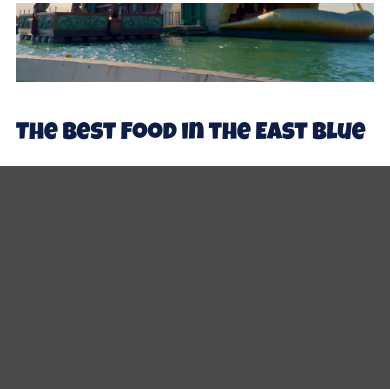
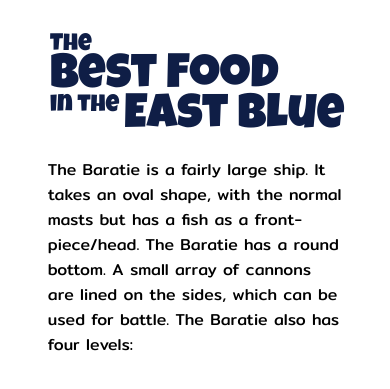
Before and after one commit to MooKorea/4361-Assignment-1, a website built with Vite: page index.html in a window 390 px wide. Shown: the part 841-1230 px from the top of the page. Before the commit the page ends 1097 px from the top, so only its background shows below. Built offline with nearby package versions, Linux system fonts and the light colour scheme.

Commit message:
body mobile test

```diff
--- a/index.html
+++ b/index.html
@@ -18,7 +18,12 @@
           overflow: hidden;
         "
       >
-        <video playsinline muted class="intro-video-src fade-in" style="opacity: 0">
+        <video
+          playsinline
+          muted
+          class="intro-video-src fade-in"
+          style="opacity: 0"
+        >
           <source src="/Baratie-Intro0001-0126.webm" type="video/webm" />
           <source src="/Baratie-Intro-Fallback.mp4" type="video/mp4" />
         </video>
@@ -33,10 +38,7 @@
       </div>
       <div class="header-background-container">
         <div class="header-background-img">
-          <img
-            src="Baratie-set.jpg"
-            alt="photo of the Baratie"
-          />
+          <img src="Baratie-set.jpg" alt="photo of the Baratie" />
         </div>
         <div class="background-graphics-container">
           <div class="background-graphics">
@@ -65,7 +67,11 @@
                     gradientTransform="translate(536.869 542.981) rotate(52.9827) scale(549.504 528.568)"
                   >
                     <stop stop-color="#424884" stop-opacity="0.4" />
-                    <stop offset="0.791667" stop-color="#45A3F9" stop-opacity="0.29" />
+                    <stop
+                      offset="0.791667"
+                      stop-color="#45A3F9"
+                      stop-opacity="0.29"
+                    />
                   </radialGradient>
                 </defs>
               </svg>
@@ -93,13 +99,18 @@
                     gradientTransform="translate(326.652 225.296) rotate(52.9827) scale(389.364 324.818)"
                   >
                     <stop stop-color="#313457" stop-opacity="0.55" />
-                    <stop offset="0.791667" stop-color="#1B1A42" stop-opacity="0.69" />
+                    <stop
+                      offset="0.791667"
+                      stop-color="#1B1A42"
+                      stop-opacity="0.69"
+                    />
                   </radialGradient>
                 </defs>
               </svg>
             </div>
             <h1 class="title">
-              <span class="eat">EAT</span> <span class="at-the">at the</span> <br />
+              <span class="eat">EAT</span> <span class="at-the">at the</span>
+              <br />
               <span class="baratie">BARATIE!</span>
             </h1>
           </div>
@@ -109,12 +120,24 @@
     <main>
       <section class="body1">
         <div class="wavy-transition">
-          <svg class="blue" viewBox="0 0 1440 388" fill="none" xmlns="http://www.w3.org/2000/svg">
-            <g style="mix-blend-mode:soft-light">
-            <path d="M1441.5 387.5V0.5C1234 0.5 1199 136 1038.5 171C891.716 203.009 813.5 150.5 660 112C506.5 73.5 459.5 129 330.5 171C235.759 201.846 89 204.5 0 131V387.5H1441.5Z" fill="#8CF8FF"/>
+          <svg
+            class="blue"
+            viewBox="0 0 1440 388"
+            fill="none"
+            xmlns="http://www.w3.org/2000/svg"
+          >
+            <g style="mix-blend-mode: soft-light">
+              <path
+                d="M1441.5 387.5V0.5C1234 0.5 1199 136 1038.5 171C891.716 203.009 813.5 150.5 660 112C506.5 73.5 459.5 129 330.5 171C235.759 201.846 89 204.5 0 131V387.5H1441.5Z"
+                fill="#8CF8FF"
+              />
             </g>
           </svg>
-          <svg viewBox="0 0 1440 1221" fill="none" xmlns="http://www.w3.org/2000/svg">
+          <svg
+            viewBox="0 0 1440 1221"
+            fill="none"
+            xmlns="http://www.w3.org/2000/svg"
+          >
             <path
               d="M0 1221V232C144.5 323 267 351 406 294C545 237 654.5 197.154 811 232C967.5 266.846 1096 283.5 1211.5 232C1302.5 191.424 1393.5 89.5001 1441.5 0.500061V1221H0Z"
               fill="url(#paint0_radial_40_156)"
@@ -153,7 +176,21 @@
             <div class="slideshow">
               <img src="Baratie-set.jpg" />
             </div>
-            <h2>The Best Food in the East Blue</h2>
+            <div class="text">
+              <h2>
+                <span class="the">The</span> <br />
+                <span class="best-food">Best Food</span> <br />
+                <span class="in-the">in the</span>
+                <span class="east-blue">East Blue</span>
+              </h2>
+              <p>
+                The Baratie is a fairly large ship. It takes an oval shape, with
+                the normal masts but has a fish as a front-piece/head. The
+                Baratie has a round bottom. A small array of cannons are lined
+                on the sides, which can be used for battle. The Baratie also has
+                four levels:
+              </p>
+            </div>
           </div>
         </div>
       </section>
--- a/styles/body1.scss
+++ b/styles/body1.scss
@@ -1,6 +1,7 @@
 section.body1 {
   position: relative;
   height: 200px;
+  max-width: 100vw;
   .wavy-transition {
     @media (min-width: 1300px) {
       bottom: 90vh;
@@ -33,7 +34,7 @@ section.body1 {
       flex-direction: row;
       gap: calc(2em + 3vw);
       right: 60px;
-      bottom: 60vh;
+      bottom: calc(80vh - 160px);
     }
 
     @media (min-width: 1300px) {
@@ -152,12 +153,14 @@ section.body1 {
     }
   }
 
+  $content-collapse: 950px;
+
   .content-container {
-    @media (min-width: 870px) {
+    @media (min-width: $content-collapse) {
       background: none;
     }
     position: relative;
-    top: calc(300px - 50vh);
+    top: calc(500px - 80vh);
     width: 100%;
     display: flex;
     justify-content: center;
@@ -165,20 +168,60 @@ section.body1 {
   }
 
   .content {
-    @media (min-width: 870px) {
+    @media (min-width: $content-collapse) {
       flex-direction: row;
       gap: 4em;
+      width: auto;
     }
     display: flex;
     flex-direction: column;
+    align-items: center;
     gap: 1em;
+    width: 100vw;
+    padding-bottom: 4em;
+    overflow: hidden;
+  }
+
+  h2 {
+    @media (min-width: $content-collapse) {
+      left: 0;
+    }
+
+    position: relative;
+    text-wrap: nowrap;
+    width: fit-content;
+    left: calc(50% - 145px);
+
+    .best-food {
+      font-size: 3rem;
+      line-height: 40px;
+
+    }
+
+    .in-the {
+      position: relative;
+      top: -16px;
+    }
+
+    .east-blue {
+      font-size: 3rem;
+      line-height: 40px;
+    }
+  }
+
+  .text {
+    @media (min-width: $content-collapse) {
+      width: 300px;
+      padding-inline: 0;
+    }
+    padding-inline: 5em;
   }
 
   .slideshow > img {
-    @media (min-width: 870px) {
+    @media (min-width: $content-collapse) {
       width: 550px;
     }
 
-    width: calc(100vw - 2em);
+    width: calc(100vw - 6em);
   }
 }
--- a/styles/header.scss
+++ b/styles/header.scss
@@ -91,7 +91,8 @@ header {
 
   .header-background-img {
     height: 100vh;
-    width: 100vw
+    width: 100vw;
+    position: fixed;
   }
 
   .header-background-img > img {
@@ -101,8 +102,8 @@ header {
     }
     height: 100vh;
     right: 0;
+    position: absolute;
     width: auto;
-    position: fixed;
   }
 
   .background-graphics-container {
@@ -110,7 +111,7 @@ header {
     top: 0;
     width: 100vw;
     height: 130vh;
-    overflow-x: hidden;
+    overflow: hidden;
   }
 
   .background-graphics {
--- a/styles/style.scss
+++ b/styles/style.scss
@@ -17,3 +17,7 @@ h1, h2, h3 {
   font-weight: normal;
   color: $secondary;
 }
+
+p {
+  font-family: $textRegular;
+}
```
